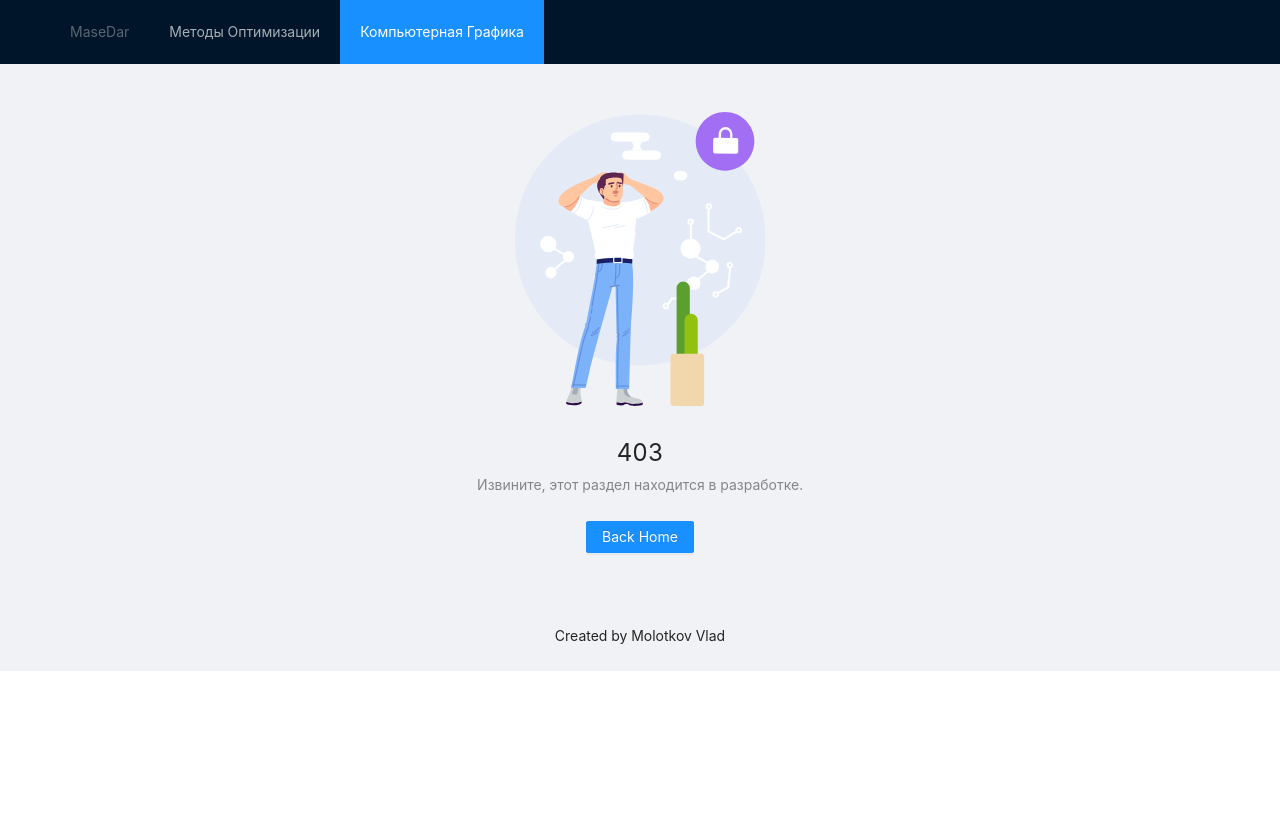
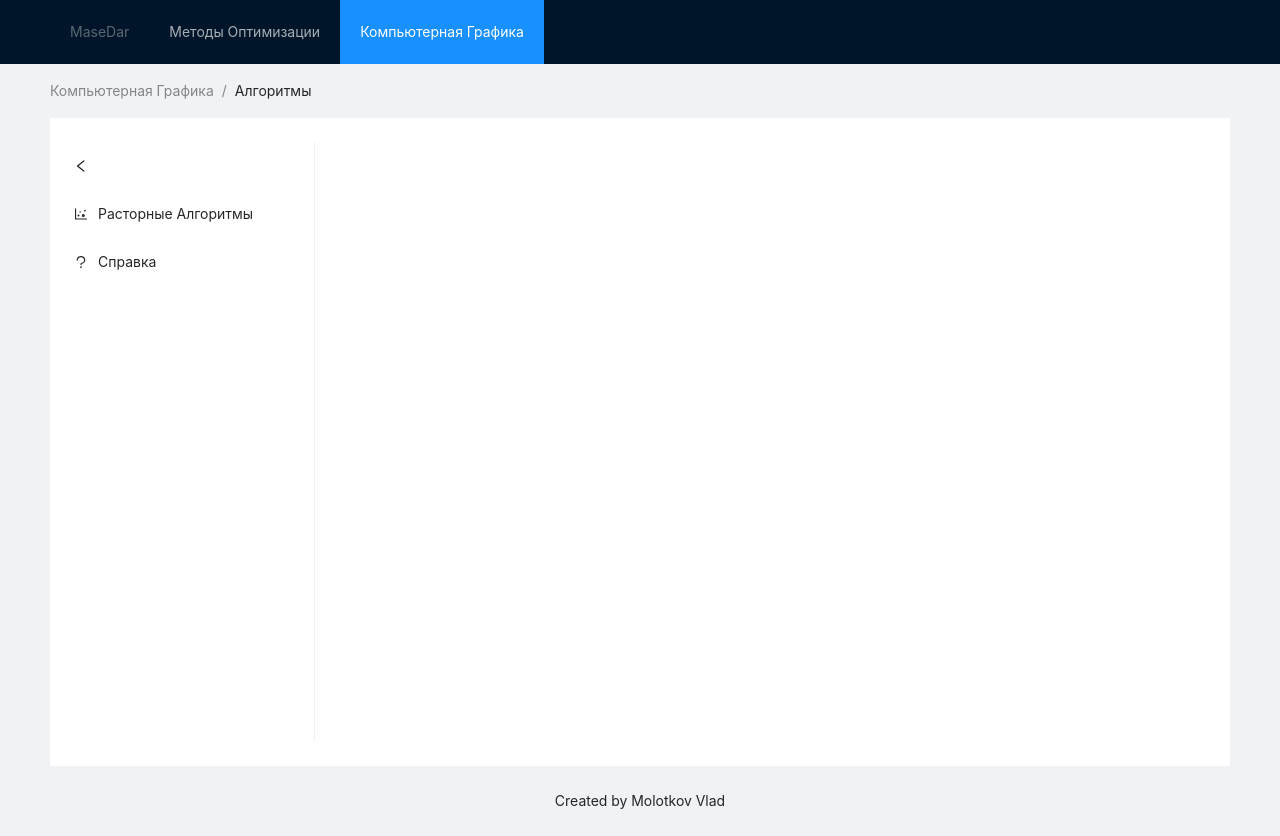
Before and after one commit to MaseDar/simplex-js, a React (Create React App) app: page /optimizationmethods in a window 1280 px wide. Both pictures are taken after a click on the item "Компьютерная Графика". Before the commit the page ends 800 px from the top, so only its background shows below. Built offline with nearby package versions, Linux system fonts and the light colour scheme.

Commit message:
start do computer graphics

```diff
--- a/src/App.js
+++ b/src/App.js
@@ -4,11 +4,13 @@ import './test.css'
 import { Layout, Menu, Breadcrumb } from 'antd';
 
 import {
+  QuestionOutlined,
   RightOutlined,
   LeftOutlined,
   AppstoreAddOutlined,
   TableOutlined,
   AreaChartOutlined,
+  DotChartOutlined,
 } from '@ant-design/icons';
 import React, {useState } from 'react';
 import MenuItem from 'antd/lib/menu/MenuItem';
@@ -26,7 +28,7 @@ function App() {
       <Layout>
         <Header className="header">
           <div className="logo" />
-
+          {/* TODO: пофиксить баг с ключами (при обновалении страницы не всегда та вкладка) */}
           <Menu theme="dark" mode="horizontal" defaultSelectedKeys={['1']}>
             <Menu.Item disabled key="0"> MaseDar </Menu.Item>
           {/* <img src="https://upload.wikimedia.org/wikipedia/commons/2/21/VK.com-logo.svg" style={{width:"24px", height: "24px"} } /> */}
@@ -46,7 +48,7 @@ function App() {
           <MethodOptimize />
         </Route>
         <Route path="/сomputergraphics">
-         <Dev/>
+         <ComputerGraphics/>
         </Route>
         <Route>
           <Redirect to="/optimizationmethods" ></Redirect>
@@ -60,6 +62,55 @@ function App() {
 
   );
 }
+
+function ComputerGraphics() {
+  let match = useRouteMatch();
+  const [collapsed, setCollapsed] = useState(false);
+  const toggle = () => setCollapsed(!collapsed);
+
+  return (
+         <Content style={{ padding: '0 50px' }}>
+          <Breadcrumb style={{ margin: '16px 0' }}>
+            <Breadcrumb.Item>Компьютерная Графика</Breadcrumb.Item>
+            <Breadcrumb.Item>Алгоритмы</Breadcrumb.Item>
+          </Breadcrumb>
+          <Layout className="site-layout-background" style={{ padding: '24px 0' }}>
+            <Sider collapsed={collapsed} className="site-layout-background" width={265}>
+              <Menu
+                mode="inline"
+                defaultSelectedKeys={['0']}
+                style={{ height: '100%' }}
+              >
+                {collapsed ?
+                <Menu.Item className='trigger' onClick={toggle} icon={<RightOutlined/>} /> :
+                <MenuItem className='trigger'onClick={toggle} icon={<LeftOutlined /> }/>
+                }
+                <Menu.Item key="1" icon={<DotChartOutlined />}>
+                  <Link to={`${match.url}/print`}>Расторные Алгоритмы</Link>
+                </Menu.Item>
+                <Menu.Item key="2" icon={<QuestionOutlined />}>
+                  <Link to={`${match.url}/help`}>Справка</Link>
+                </Menu.Item>
+              </Menu>
+            </Sider>
+            <Content style={{ padding: '0 24px', minHeight: "75vh" }}>
+
+            <Switch>
+              <Route exact path={`${match.url}/print`}>
+                <Dev/>
+              </Route>
+              <Route exact path={`${match.url}/help`}>
+                <Dev/>
+              </Route>
+            </Switch>
+
+            </Content>
+          </Layout>
+        </Content>
+  );
+}
+
+
 
 function MethodOptimize() {
   let match = useRouteMatch();
--- /dev/null
+++ b/src/components/computerGraphics/print/CGPage.js
@@ -0,0 +1,6 @@
+
+function CGPage(){
+
+}
+
+export default CGPage;
```
